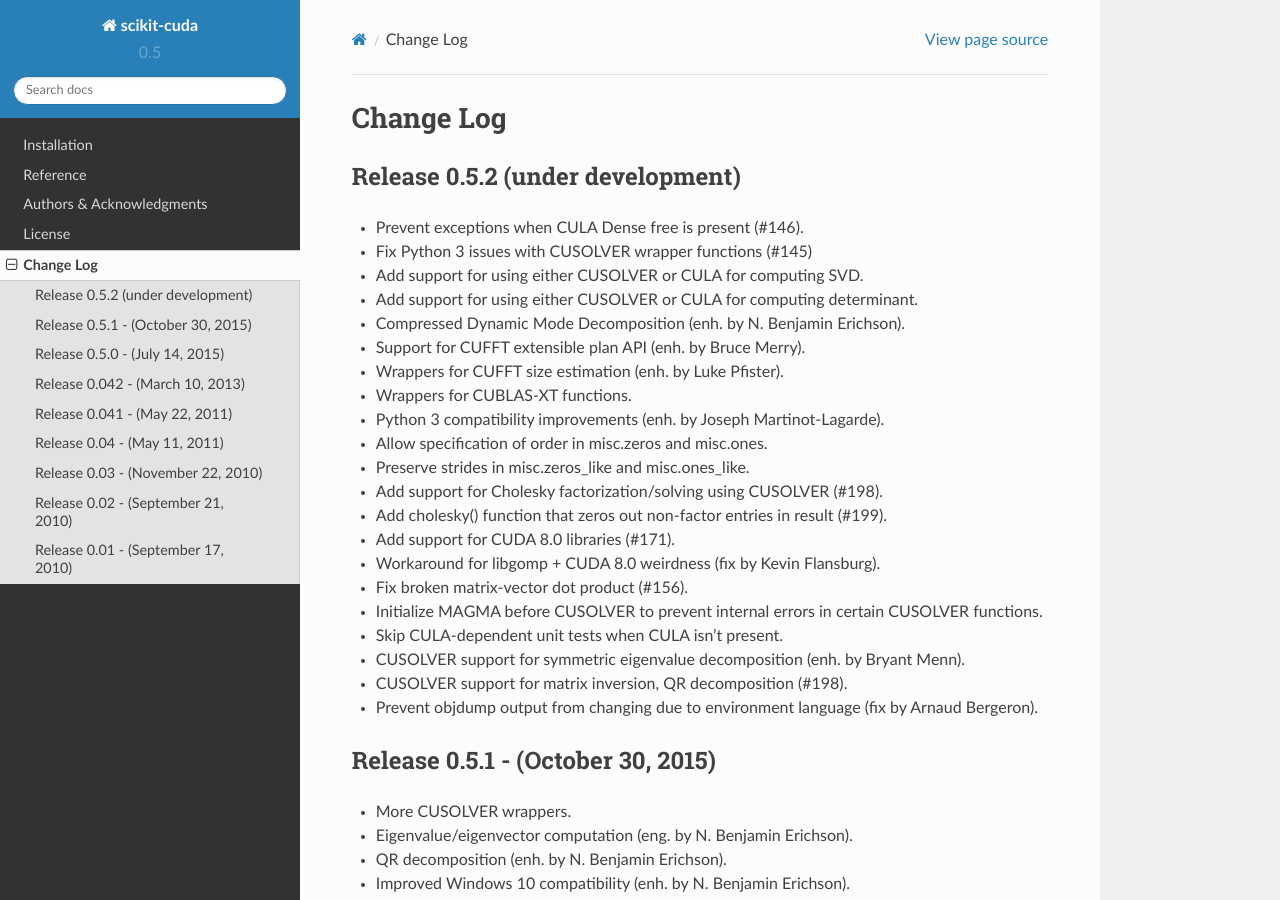
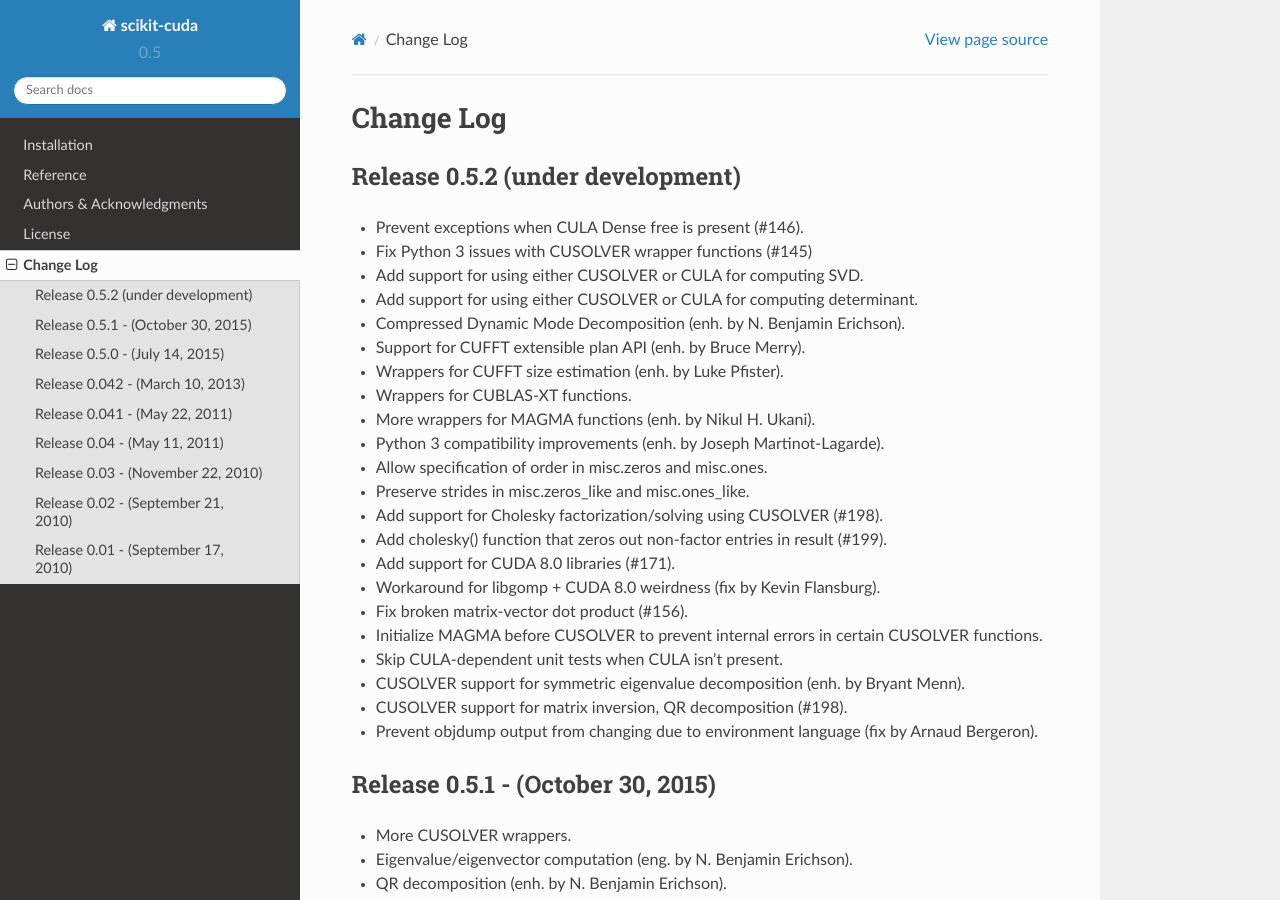
Before and after one commit to lebedov/scikit-cuda, a Sphinx documentation site: the page built from docs/source/changes.rst, in a window 1280 px wide and 900 px high. Built offline with Sphinx 7.4.7 and the Read the Docs theme 2.0.0, drawn with Linux system fonts in a browser that asks for light colours; formulas are drawn with MathJax 3.

Commit message:
Add Nikul to contributor list.

```diff
--- a/README.rst
+++ b/README.rst
@@ -71,7 +71,8 @@
                         Bruce Merry and
                         Lars Pastewka and
                         Steve Taylor and
-			Arnaud Bergeron and
+                        Arnaud Bergeron and
+                        Nikul H. Ukani and
                         Feng Wang and
                         Yiyin Zhou},
         title        = {scikit-cuda 0.5.1: a {Python} interface to {GPU}-powered libraries},
--- a/docs/source/authors.rst
+++ b/docs/source/authors.rst
@@ -42,6 +42,7 @@
 - `Steve Taylor <https://github.com/stevertaylor>`_ - Cholesky factorization/solve functions.
 - Rob Turetsky - Useful feedback.
 - `Thomas Unterthiner <https://github.com/untom>`_ - Additional high-level and wrapper functions.
+- `Nikul H. Ukani <https://github.com/nikulukani>`_ - Additional MAGMA wrappers.
 - `Stefan van der Walt <https://github.com/stefanv>`_ - Bug fixes.
 - `Feng Wang <https://github.com/cnwangfeng>`_ - Bug reports.
 - `Yiyin Zhou <https://github.com/yiyin>`_ - Patches, bug reports, and function wrappers
--- a/docs/source/changes.rst
+++ b/docs/source/changes.rst
@@ -13,6 +13,7 @@
 * Support for CUFFT extensible plan API (enh. by Bruce Merry).
 * Wrappers for CUFFT size estimation (enh. by Luke Pfister).
 * Wrappers for CUBLAS-XT functions.
+* More wrappers for MAGMA functions (enh. by Nikul H. Ukani).
 * Python 3 compatibility improvements (enh. by Joseph Martinot-Lagarde).
 * Allow specification of order in misc.zeros and misc.ones.
 * Preserve strides in misc.zeros_like and misc.ones_like.
```
